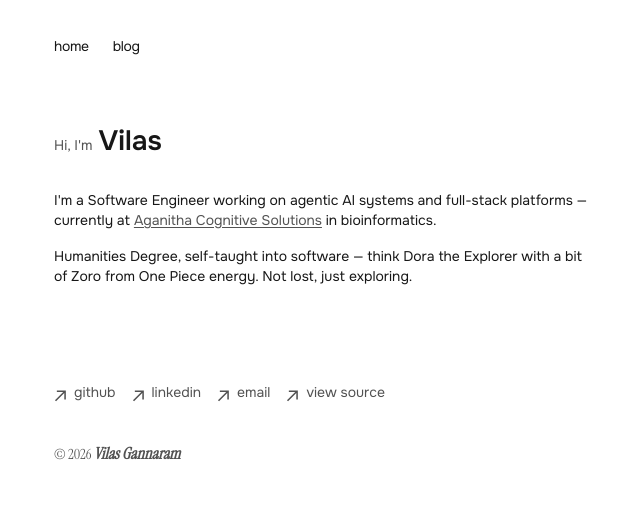
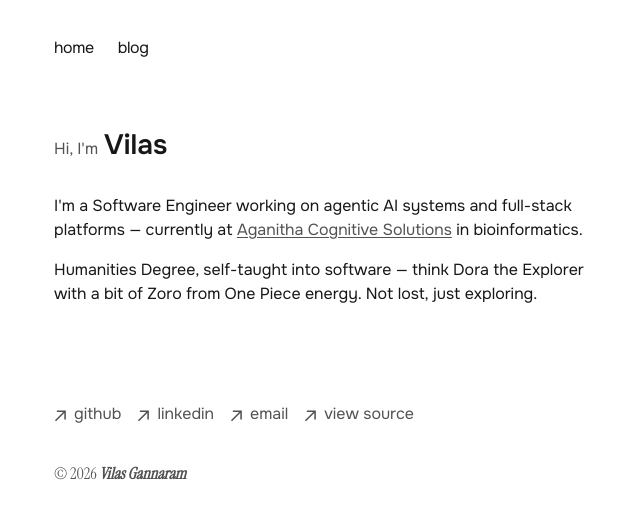
Before and after one commit to vilas-gannaram/vilas-gannaram.github.io, a Next.js app: page / in a window 1280 px wide. Shown: the top 518 px of the page, without its empty margins (314-954 px from the left). Built offline with nearby package versions, Linux system fonts and the light colour scheme.

Commit message:
Simplify body styles in globals.css
Removed text size and line height from body styles.

```diff
--- a/app/globals.css
+++ b/app/globals.css
@@ -23,7 +23,7 @@
 
 @layer base {
 	body {
-		@apply text-[14px] leading-[20px] font-normal text-foreground bg-background font-sans;
+		@apply font-normal text-foreground bg-background font-sans;
 	}
 
 	h1 {
```
